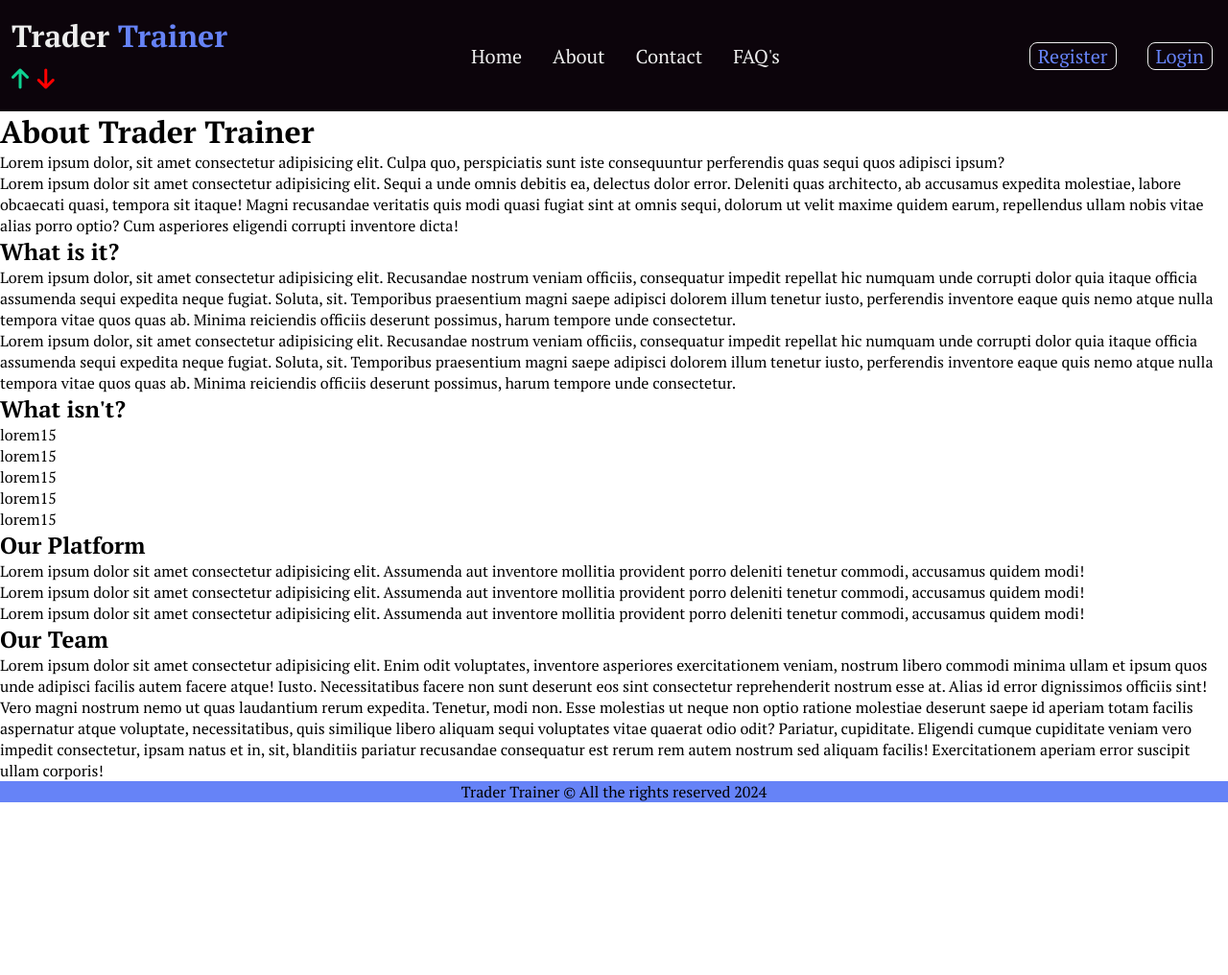
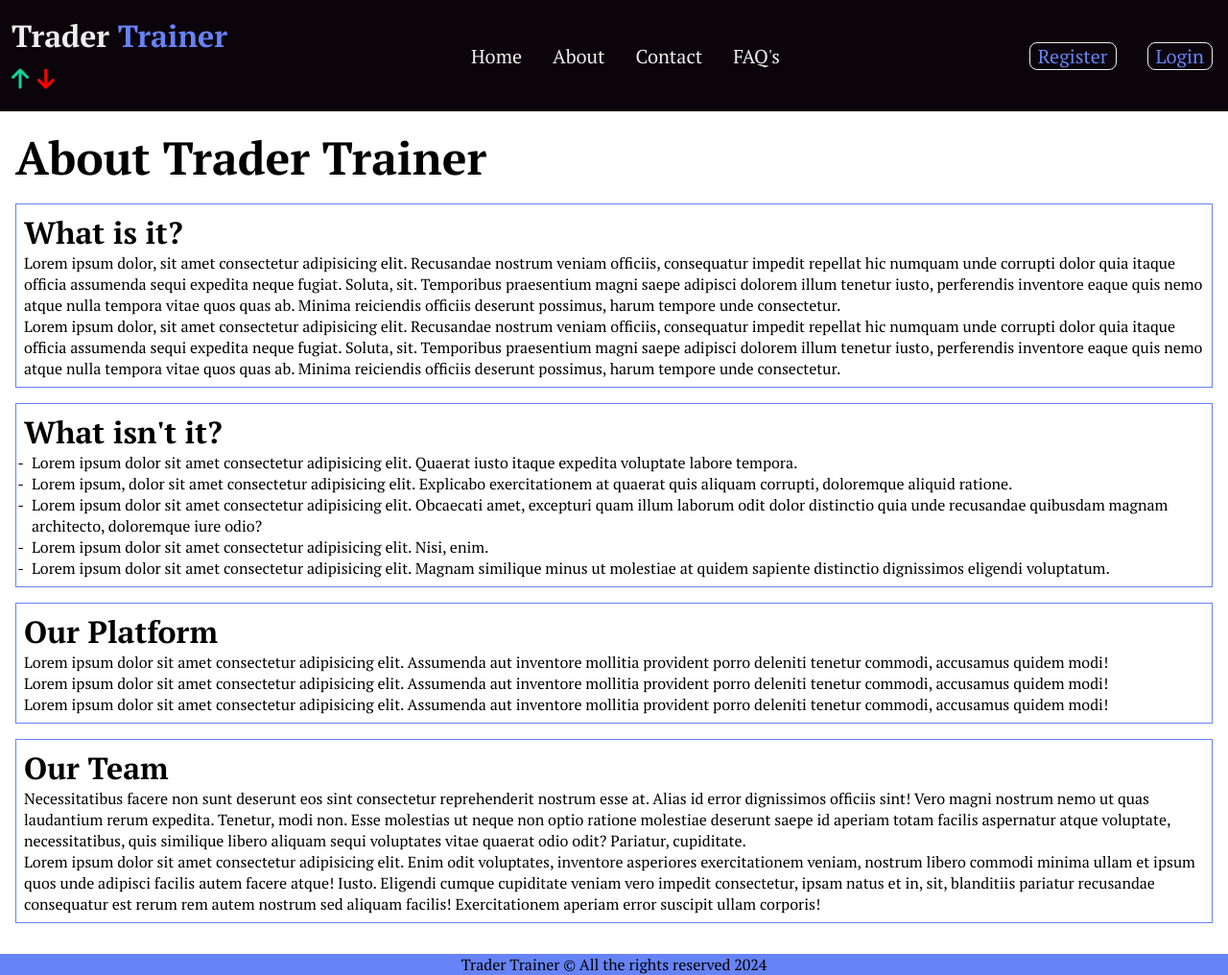
Before and after one commit to mrm-codes/trader-trainer, a Django app: page /about/ in a window 1280 px wide. Shown: the whole page at 96% size. Before the commit the page ends 836 px from the top, so only its background shows below. Run offline with Django 5.2, Linux system fonts and the light colour scheme; some web fonts are replaced.

Commit message:
added css properties to faq, constact and about page

```diff
--- a/p-trader/paper_trader/trader/static/style.css
+++ b/p-trader/paper_trader/trader/static/style.css
@@ -116,12 +116,35 @@ img{
 }
 
 /*About*/
-
-
+.about{padding: 1rem;}
+.about h1{font-size: 3rem;}
+.about div{
+    border: 1px solid #6683f7;
+    margin: 1rem 0;
+    padding: .5rem;
+}
+.about div h2{font-size: 2rem;}
+.about div li{
+    list-style:'-';
+    padding: 0 .5rem;
+}
 
 /*Contact*/
-
-
+.contact{
+    display: flex;
+    flex-direction: column;
+    align-items: center;
+    align-self: center;
+    justify-content: center;
+    margin: 15%;
+}
+.contact div{
+    margin: 2rem 0;
+}
+.contact h1{font-size: 3rem;}
+.contact div h2{color: #0ed391;}
+.contact div h2 span{color: #0c040b; cursor: pointer;}
+.contact div h2 span:hover{color: #6683f7; cursor: pointer;}
 
 /*FAQ*/
 .faq{margin: .5rem 1rem;}
@@ -129,7 +152,7 @@ img{
 .faq ol li{
     font-size: 1.45rem;
     font-weight: 700;
-    color: #ff4b1e;
+    color: #6237fd;
 }
 
 .faq ol p{margin-bottom: 1.5rem;}
--- a/p-trader/paper_trader/trader/templates/about.html
+++ b/p-trader/paper_trader/trader/templates/about.html
@@ -3,33 +3,40 @@
 {% block content %}
 <div class="about">
 <h1>About Trader Trainer</h1>
-<p>Lorem ipsum dolor, sit amet consectetur adipisicing elit. Culpa quo, perspiciatis sunt iste consequuntur perferendis quas sequi quos adipisci ipsum?</p>
-<p>Lorem ipsum dolor sit amet consectetur adipisicing elit. Sequi a unde omnis debitis ea, delectus dolor error. Deleniti quas architecto, ab accusamus expedita molestiae, labore obcaecati quasi, tempora sit itaque!
-Magni recusandae veritatis quis modi quasi fugiat sint at omnis sequi, dolorum ut velit maxime quidem earum, repellendus ullam nobis vitae alias porro optio? Cum asperiores eligendi corrupti inventore dicta!</p>
 
+<div>
     <h2>What is it?</h2>
     <p>Lorem ipsum dolor, sit amet consectetur adipisicing elit. Recusandae nostrum veniam officiis, consequatur impedit repellat hic numquam unde corrupti dolor quia itaque officia assumenda sequi expedita neque fugiat. Soluta, sit.
     Temporibus praesentium magni saepe adipisci dolorem illum tenetur iusto, perferendis inventore eaque quis nemo atque nulla tempora vitae quos quas ab. Minima reiciendis officiis deserunt possimus, harum tempore unde consectetur.</p>
     <p>Lorem ipsum dolor, sit amet consectetur adipisicing elit. Recusandae nostrum veniam officiis, consequatur impedit repellat hic numquam unde corrupti dolor quia itaque officia assumenda sequi expedita neque fugiat. Soluta, sit.
     Temporibus praesentium magni saepe adipisci dolorem illum tenetur iusto, perferendis inventore eaque quis nemo atque nulla tempora vitae quos quas ab. Minima reiciendis officiis deserunt possimus, harum tempore unde consectetur.</p>
-<h2>What isn't?</h2>
+</div>
+
+<div>
+    <h2>What isn't it?</h2>
     <ul>
-    <li>lorem15</li>
-    <li>lorem15</li>
-    <li>lorem15</li>
-    <li>lorem15</li>
-    <li>lorem15</li>
+        <li>Lorem ipsum dolor sit amet consectetur adipisicing elit. Quaerat iusto itaque expedita voluptate labore tempora.</li>
+        <li>Lorem ipsum, dolor sit amet consectetur adipisicing elit. Explicabo exercitationem at quaerat quis aliquam corrupti, doloremque aliquid ratione.</li>
+        <li>Lorem ipsum dolor sit amet consectetur adipisicing elit. Obcaecati amet, excepturi quam illum laborum odit dolor distinctio quia unde recusandae quibusdam magnam architecto, doloremque iure odio?</li>
+        <li>Lorem ipsum dolor sit amet consectetur adipisicing elit. Nisi, enim.</li>
+        <li>Lorem ipsum dolor sit amet consectetur adipisicing elit. Magnam similique minus ut molestiae at quidem sapiente distinctio dignissimos eligendi voluptatum.</li>
     </ul>
+</div>
+<div>
     <h2>Our Platform</h2>
     <p>Lorem ipsum dolor sit amet consectetur adipisicing elit. Assumenda aut inventore mollitia provident porro deleniti tenetur commodi, accusamus quidem modi!</p>
     <p>Lorem ipsum dolor sit amet consectetur adipisicing elit. Assumenda aut inventore mollitia provident porro deleniti tenetur commodi, accusamus quidem modi!</p>
     <p>Lorem ipsum dolor sit amet consectetur adipisicing elit. Assumenda aut inventore mollitia provident porro deleniti tenetur commodi, accusamus quidem modi!</p>
+</div>
+
+<div>
     <h2>Our Team</h2>
-<p></p>
+    <p>Necessitatibus facere non sunt deserunt eos sint consectetur reprehenderit nostrum esse at. Alias id error dignissimos officiis sint! Vero magni nostrum nemo ut quas laudantium rerum expedita. Tenetur, modi non.
+    Esse molestias ut neque non optio ratione molestiae deserunt saepe id aperiam totam facilis aspernatur atque voluptate, necessitatibus, quis similique libero aliquam sequi voluptates vitae quaerat odio odit? Pariatur, cupiditate.</p>
     <p>Lorem ipsum dolor sit amet consectetur adipisicing elit. Enim odit voluptates, inventore asperiores exercitationem veniam, nostrum libero commodi minima ullam et ipsum quos unde adipisci facilis autem facere atque! Iusto.
-Necessitatibus facere non sunt deserunt eos sint consectetur reprehenderit nostrum esse at. Alias id error dignissimos officiis sint! Vero magni nostrum nemo ut quas laudantium rerum expedita. Tenetur, modi non.
-Esse molestias ut neque non optio ratione molestiae deserunt saepe id aperiam totam facilis aspernatur atque voluptate, necessitatibus, quis similique libero aliquam sequi voluptates vitae quaerat odio odit? Pariatur, cupiditate.
+
     Eligendi cumque cupiditate veniam vero impedit consectetur, ipsam natus et in, sit, blanditiis pariatur recusandae consequatur est rerum rem autem nostrum sed aliquam facilis! Exercitationem aperiam error suscipit ullam corporis!</p>
+</div>
 
 </div>
 {% endblock %}
--- a/p-trader/paper_trader/trader/templates/contact.html
+++ b/p-trader/paper_trader/trader/templates/contact.html
@@ -1,8 +1,9 @@
 {% extends 'master_temp.html' %}
 
 {% block content %}
-<h1>Contact us</h1>
+
 <div class="contact">
+    <h1>Contact us</h1>
     <div>
         <h2>Talk with an Agent: <span><i class="fa-solid fa-phone"></i> 414 - 999 - 9999</span></h2>
     </div>
@@ -10,7 +11,7 @@
         <h2>Find us here: <span><i class="fa-solid fa-location-dot"> </i> Suite. 907 99356 Ledner Light, New Jacquelyn, TX 85645-4311</span></h2>
     </div>
     <div>
-        <h2><i class="fa-solid fa-envelope"></i> csupport@tradertrainer.com</h2>
+        <h2><i class="fa-solid fa-envelope"></i> <span>csupport@tradertrainer.com</span></h2>
     </div>
 </div>
 {% endblock %}
```
Lines whose indentation alone changed are shown as unchanged.
